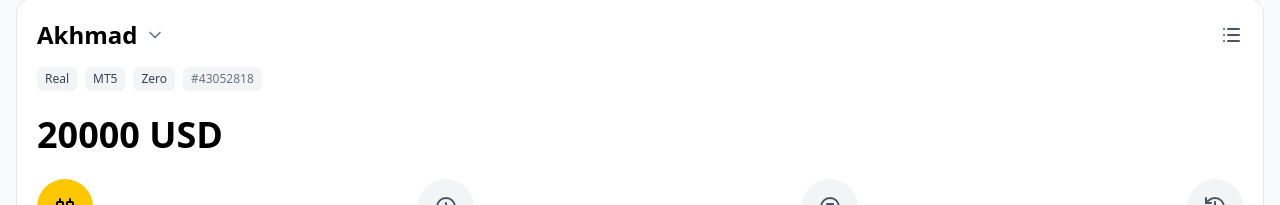
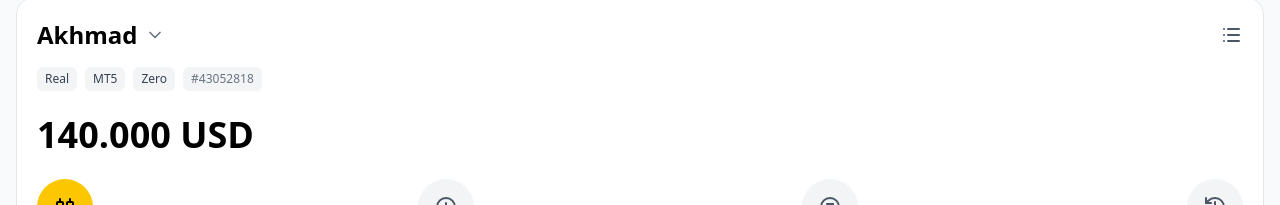
Before and after one commit to ahmedovdeveloper/new-trad, a React (Vite) app: page / in a window 1280 px wide. Shown: the part 280-485 px from the top of the page. Built offline with nearby package versions, Linux system fonts and the light colour scheme.

Commit message:
Update App.jsx

```diff
--- a/src/App.jsx
+++ b/src/App.jsx
@@ -101,7 +101,7 @@ export default function App() {
 
           {/* Balance */}
           <div className="mb-6">
-            <h3 className="text-4xl font-bold text-black mb-6">20000 USD</h3>
+            <h3 className="text-4xl font-bold text-black mb-6">140.000 USD</h3>
             <div className="flex justify-between">
               <div className="flex flex-col items-center">
                 <div className="w-14 h-14 bg-yellow-400 rounded-full flex items-center justify-center mb-2">
```
